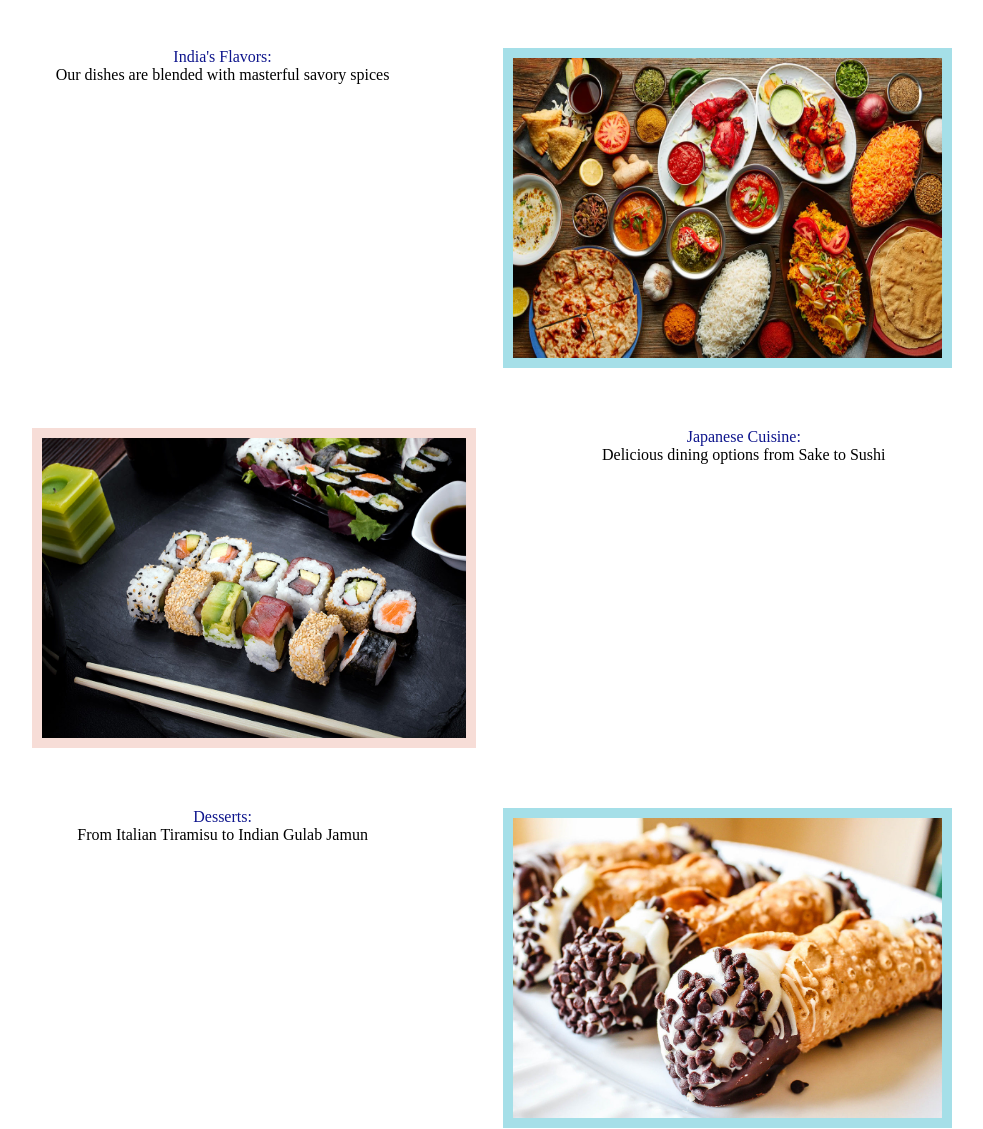
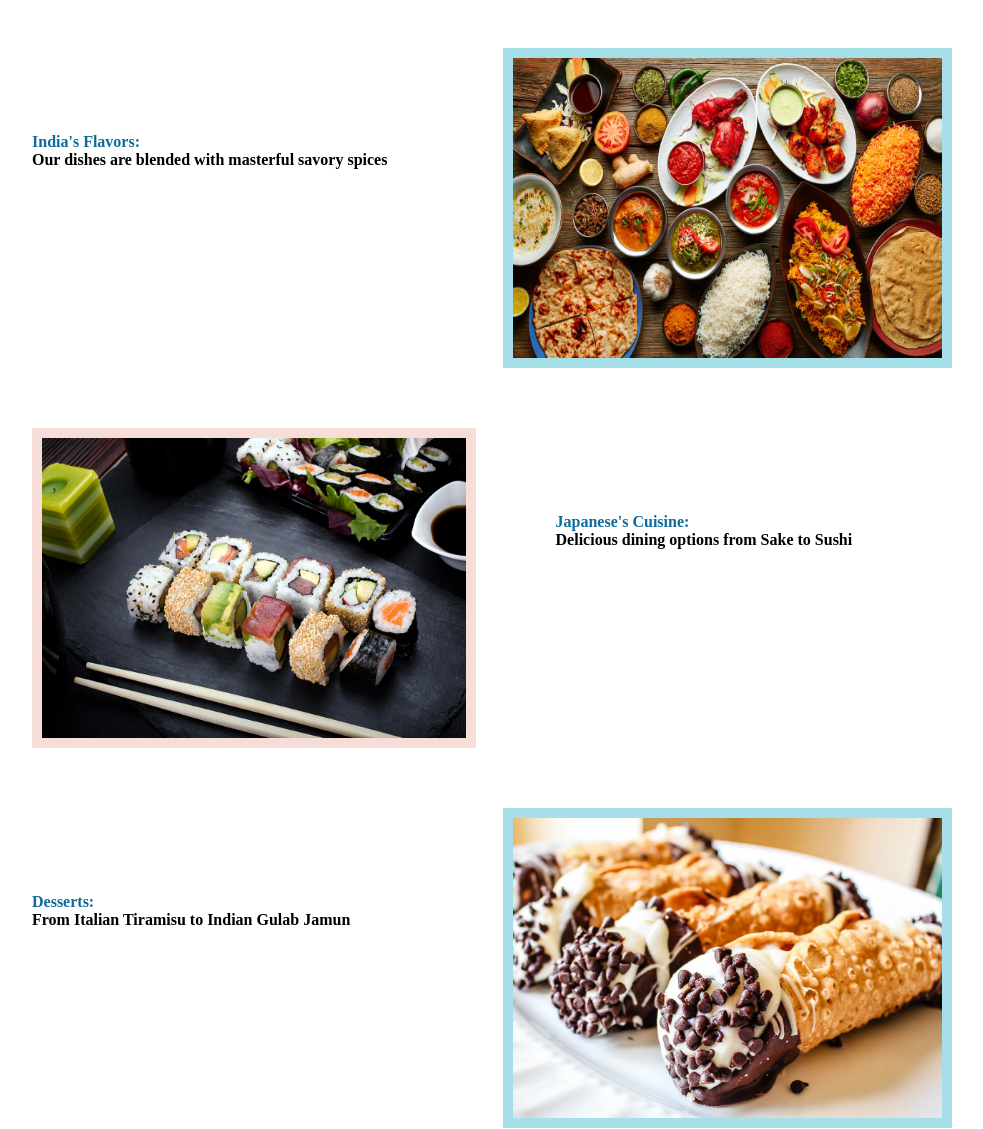
Before and after one commit to chiayuta/amy23a.github.io, a plain HTML site: page hhhhwww3/hw3_home.html in a window 1280 px wide. Shown: the part 1080-2209 px from the top of the page, without its empty margins (26-1009 px from the left). Drawn offline with Linux system fonts and the light colour scheme.

Commit message:
Update hw3_home.html

```diff
--- a/hhhhwww3/hw3_home.html
+++ b/hhhhwww3/hw3_home.html
@@ -207,6 +207,10 @@ a:active {
 
     </div>
     <div class="text1">
+        <br>
+        <br>
+        <br>
+        <br>
     <h2 style="font-size:16px;margin-bottom:0px;color:#106A9B;font-family:Abril Fatface;text-align: left;">Italy's finest:</h2>
     <h3 style="font-size:16px;margin-top:0px;text-align: left">From our Lasagna to our Protein Penne, we have delicious options for every taste!</h3>
 
@@ -216,10 +220,12 @@ a:active {
 
 <div class="india" id="india">
     <div class="text2">
-        <span style="color:rgb(13, 20, 140);">India's Flavors:
-            <br> <div style="color:rgb(0, 0, 0);"> Our dishes are blended with masterful savory spices </div>
-
-    </span>
+        <br>
+        <br>
+        <br>
+        <br>
+        <h2 style="font-size:16px;margin-bottom:0px;color:#106A9B;font-family:Abril Fatface;text-align: left;">India's Flavors:</h2>
+        <h3 style="font-size:16px;margin-top:0px;text-align: left">Our dishes are blended with masterful savory spices</h3>
     </div>
     <div class="image2">
         <img class="resi2" src="PTHIHN5WMZEFDFLF5YRQCOQVMY.jpg">
@@ -232,20 +238,24 @@ a:active {
         <img class="resi1" src="Experience-Tokyo_food-and-drink_Sushi_Japan.jpg">
     </div>
     <div class="text1">
-    <span style="color:rgb(13, 20, 140);">Japanese Cuisine:
-    <br> <div style="color:rgb(0, 0, 0);"> Delicious dining options from Sake to Sushi </div>
-
-    </span>
+        <br>
+        <br>
+        <br>
+        <br>
+        <h2 style="font-size:16px;margin-bottom:0px;color:#106A9B;font-family:Abril Fatface;text-align: left;">Japanese's Cuisine:</h2>
+        <h3 style="font-size:16px;margin-top:0px;text-align: left">Delicious dining options from Sake to Sushi</h3>
     </div>
 
 </div>
 
 <div class="dessert" id="des">
     <div class="text2">
-        <span style="color:rgb(13, 20, 140);">Desserts:
-            <br> <div style="color:rgb(0, 0, 0);"> From Italian Tiramisu to Indian Gulab Jamun </div>
-
-    </span>
+        <br>
+        <br>
+        <br>
+        <br>
+        <h2 style="font-size:16px;margin-bottom:0px;color:#106A9B;font-family:Abril Fatface;text-align: left;">Desserts:</h2>
+        <h3 style="font-size:16px;margin-top:0px;text-align: left">From Italian Tiramisu to Indian Gulab Jamun</h3>
     </div>
     <div class="image2">
         <img class="resi2" src="shutterstock_758819113-1200x853.jpg">
```
